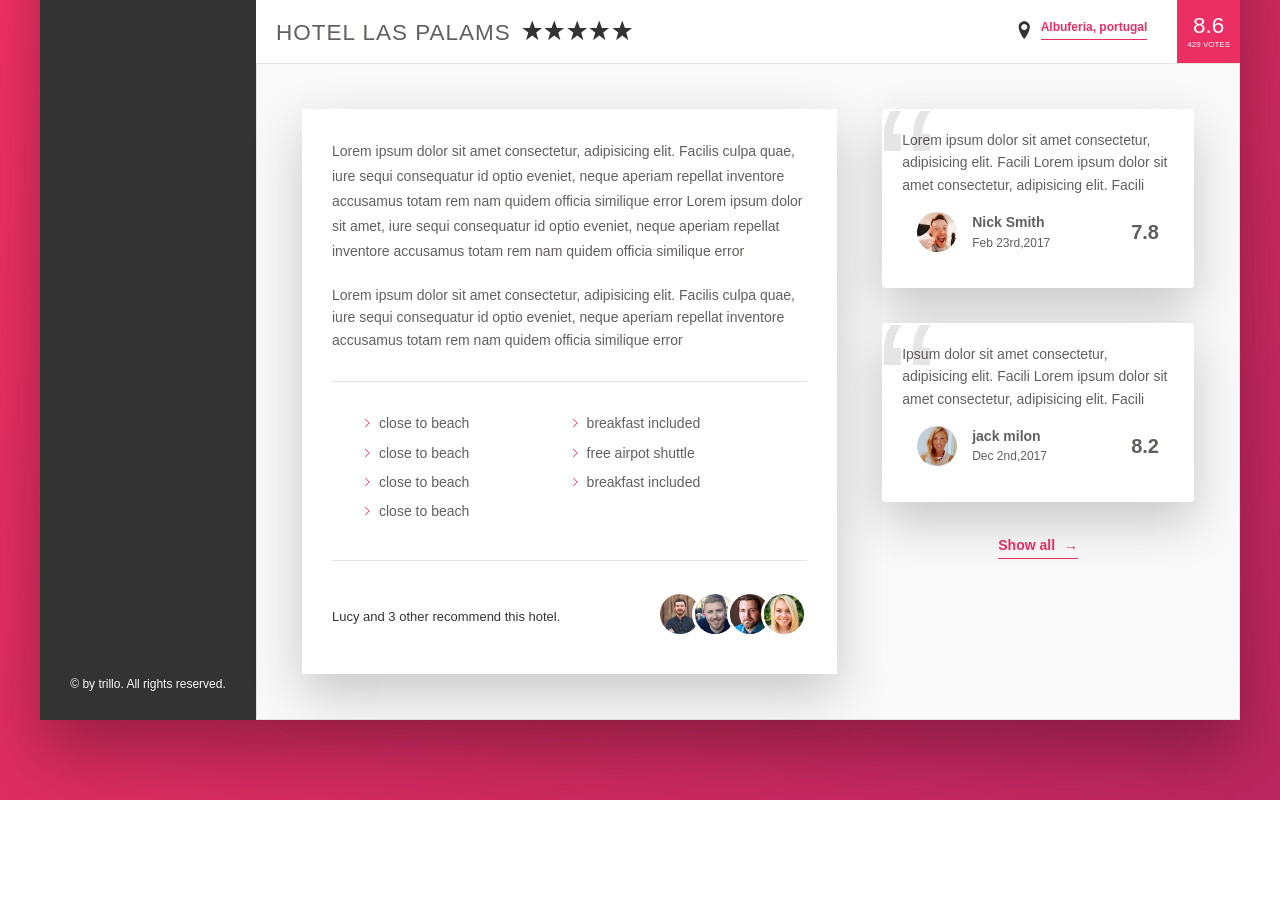
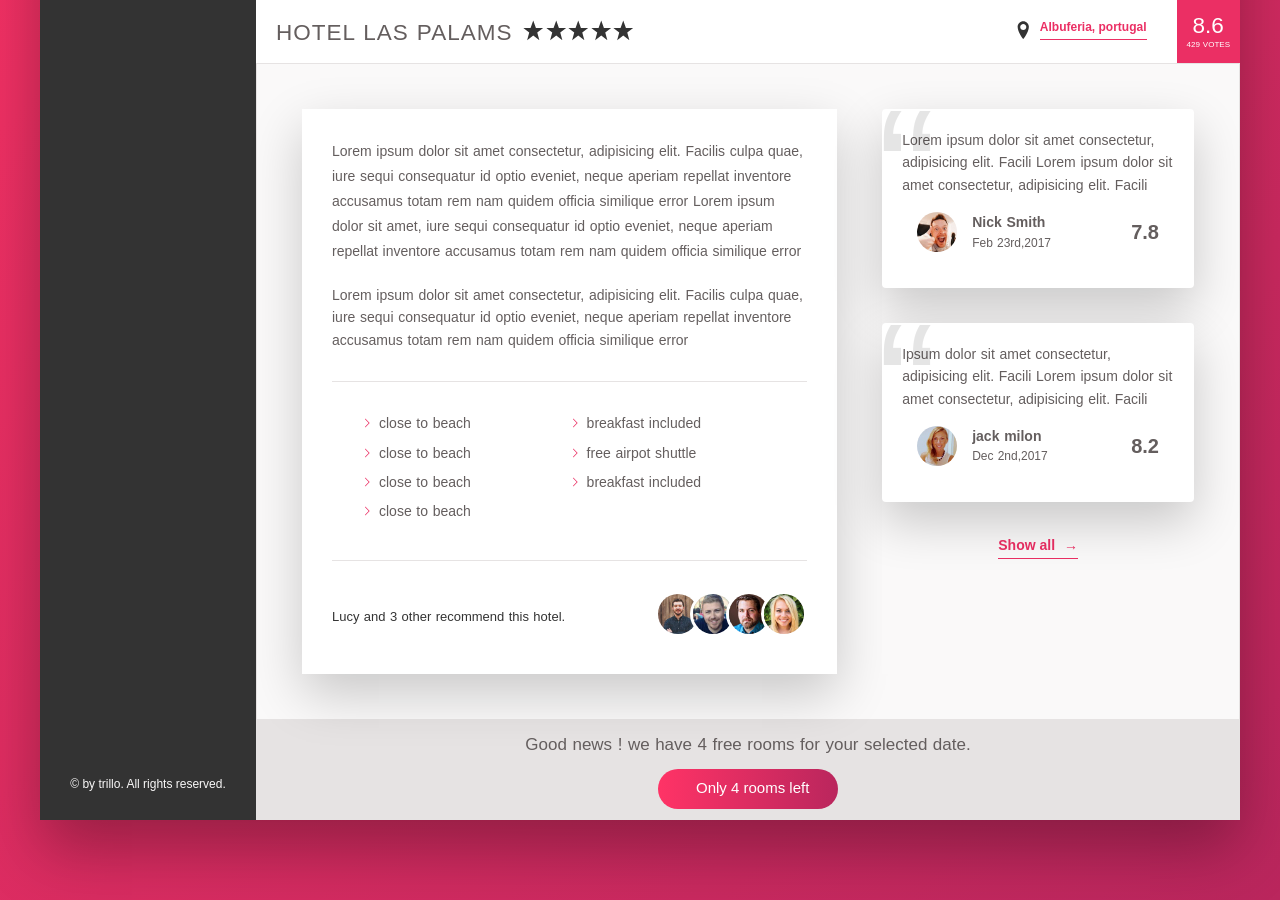
Before and after one commit to aravindSiruvuru05/trillo, a website: page index.html in a window 1280 px wide. Shown: the part 538-1438 px from the top of the page. Before the commit the page ends 1338 px from the top, so only its background shows below. Drawn offline with Linux system fonts and the light colour scheme.

Commit message:
completed the project, left with  responsive

```diff
--- a/index.html
+++ b/index.html
@@ -193,8 +193,17 @@
                                     </figcaption>
                                 </figure>
                                 <button class="btn-inline">Show all <span> &rarr; </span></button>
-                            </div>
                         </div>
+
+                    </div>
+                    <div class="cta">
+                        <h2 class="cta__book-now">
+                            Good news ! we have 4 free rooms for your selected date.
+                        </h2>
+                        <button class="btn">
+                            <span class="btn--book-now">Book Now</span>
+                           <span class="btn--rooms-left"> Only 4 rooms left</span>
+                        </button>
                     </div>
                 </main>
             </div>
--- a/sass/_components.scss
+++ b/sass/_components.scss
@@ -296,6 +296,54 @@
 ////////////////////////////////////////\
 // button
 
+.btn {
+    border: none;
+    padding: 1rem 3rem;
+    border-radius: 10rem;
+    background-image: linear-gradient(to right,var(--color-primary-light), var(--color-primary-dark));
+    color: white;
+    width: 18rem;
+    height: 4rem;
+    font-size: 1.5rem;
+    position: relative;
+
+    .btn--book-now {
+        position: absolute;
+        left: 6rem;
+        top: -2rem;
+        opacity: 0;
+        transition: all .3s;
+    }
+    .btn--rooms-left {
+        position: absolute;
+        left: 3.8rem;
+        top: 1rem;
+        opacity: 1;
+        transition: all .3s;
+    }
+    &:hover {
+        background-image: linear-gradient(to left,var(--color-primary-light), var(--color-primary-dark));
+
+        .btn--book-now {
+            position: absolute;
+            left: 6rem;
+            top: 1rem;
+            opacity: 1;
+        }
+        .btn--rooms-left {
+            position: absolute;
+            left: 3.8rem;
+            top: 3rem;
+            opacity: 0;
+        }
+
+    }
+    &:focus {
+        outline: none;
+        animation: pulsate 1s infinite;
+    }
+}
+
 .btn-inline {
     border: none;
     color: var(--color-primary);
@@ -478,3 +526,13 @@
         font-size: 18rem;
     }
 }
+
+//////////////////////////////////////////
+// CTA
+
+.cta {
+    &__book-now {
+        font-weight: 100;
+        font-size: 1.7rem;
+    }
+}
--- a/sass/_layout.scss
+++ b/sass/_layout.scss
@@ -32,7 +32,7 @@
 }
 
 .hotel-view {
-
+    word-spacing: .08rem;
     background-color: var(--color-grey-light-3);
     color: var(--color-grey-dark-2);
     flex: 1;
@@ -61,5 +61,16 @@
     display: flex;
     flex-direction: column;
     align-items: center;
+    justify-content: stretch;
 
 }
+
+.cta {
+    height: 10rem;
+    display: flex;
+    flex-direction: column;
+    align-items: center;
+    justify-content: space-evenly;
+    color: var(--color-grey-dark-2);
+
+}
```
Also changed, not shown: css/style.css, sass/_mixins.scss (added).
